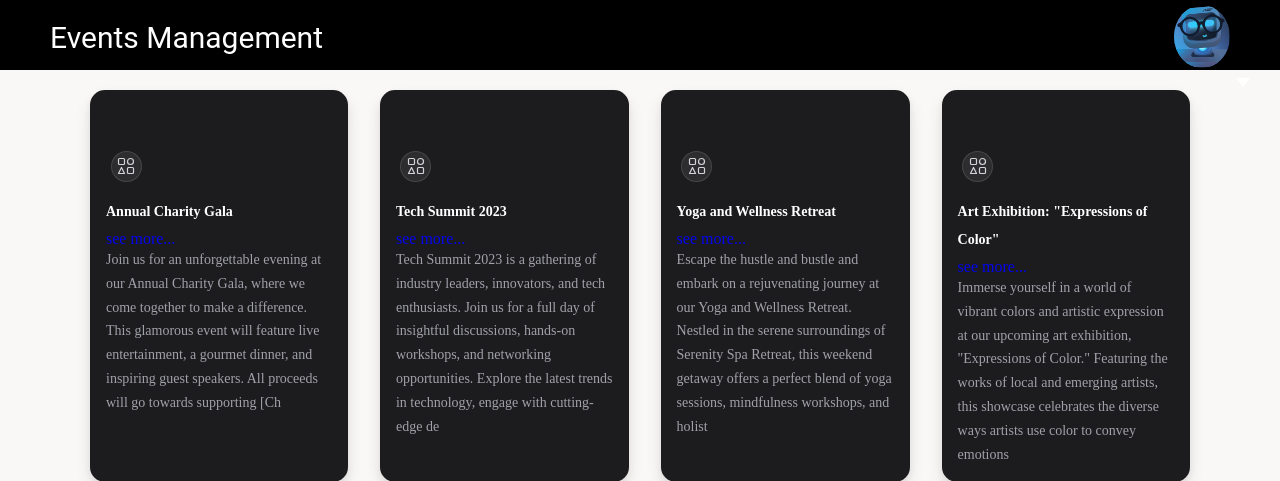
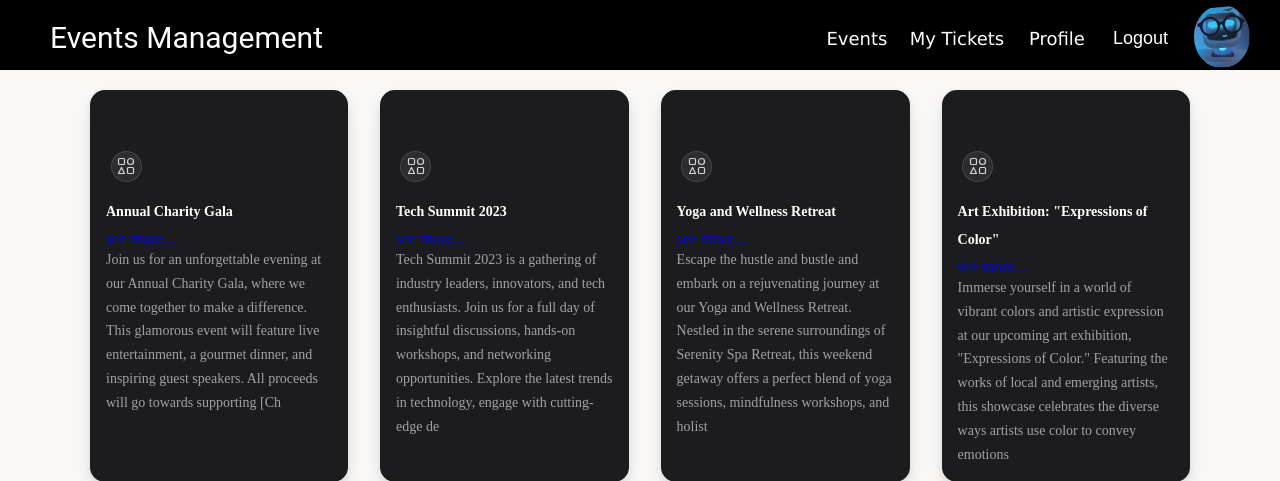
Before and after one commit to muraya89/events, a PHP site: page /events/Attendees/events.php in a window 1280 px wide. Shown: the top 481 px of the page. Run offline with PHP 8.4, Linux system fonts and the light colour scheme; the visitor is signed in with stand-in values (Sample User, id 1); data comes from the database, SQL or seed files in the repository; some libraries are stand-ins or nearby versions.

Commit message:
change menu

```diff
--- a/Attendees/topnav.php
+++ b/Attendees/topnav.php
@@ -18,10 +18,16 @@
 		<div class="nav-title" id="nav-title">
 		</div>
 		<div class="nav-links">
+			<a href="./events.php" class="" style="margin-left: 0%; width: 100px; text-align:center; color: white; font-size: 18px;"> Events</a>
+			<a href="./myTickets.php" class="" style="margin-left: 0%; width: 100px; text-align:center; color: white; font-size: 18px;"> My Tickets</a>
+			<a href="./profile.php" class="" style="margin-left: 0%; width: 100px; text-align:center; color: white; font-size: 18px;"> Profile</a>
+			<form method="post" action="./auth/Logout.php">
+				<button type="submit" name="logout" class="" style="margin-right: 20px; cursor: pointer; background-color: black; border:none; color: white; font-size: 18px;">Logout</button>
+			</form>
 			<div>
 				<img class="rounded-circle" src="../public/images/lary-avatar.svg" alt="avatar">
 			</div>
-			<div class="dropdown">
+			<!-- <div class="dropdown">
 				<input type="checkbox" class="dd-input" id="test" hidden>
 				<label class="dropdown" for="test">
 					<button onclick="openNav()" class="button">
@@ -41,7 +47,7 @@
 						<button type="submit" name="logout" class="logout">Logout</button>
 					</form>
 				</div>
-			</div>
+			</div> -->
 		</div>
 	</div>
 </div>
```
